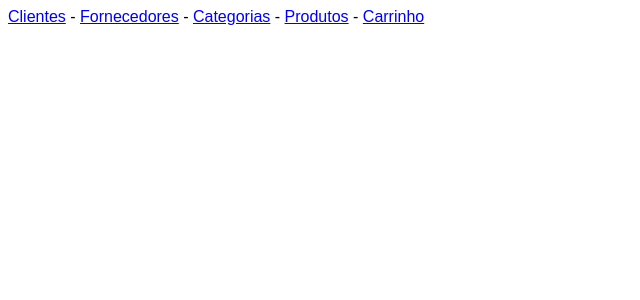
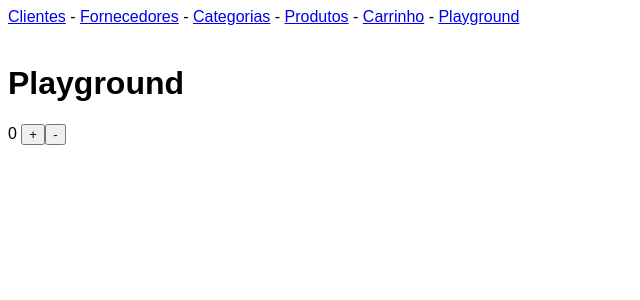
Before and after one commit to Yonatha/javascript-estudo, a Vue app in the folder loja/frontend/: page /playground in a window 1280 px wide. Shown: the top 300 px of the page, without its empty margins (0-640 px from the left). Built offline with nearby package versions, Linux system fonts and the light colour scheme.

Commit message:
intro vuex

```diff
--- a/loja/frontend/package.json
+++ b/loja/frontend/package.json
@@ -10,7 +10,8 @@
   "dependencies": {
     "axios": "^1.5.0",
     "vue": "^3.3.4",
-    "vue-router": "^4.2.5"
+    "vue-router": "^4.2.5",
+    "vuex": "^4.0.2"
   },
   "devDependencies": {
     "@vitejs/plugin-vue": "^4.3.4",
--- a/loja/frontend/src/App.vue
+++ b/loja/frontend/src/App.vue
@@ -4,7 +4,8 @@
     <a href="/fornecedores">Fornecedores</a> -
     <a href="/categorias">Categorias</a> -
     <a href="/produtos">Produtos</a> -
-    <a href="/carrinho">Carrinho</a>
+    <a href="/carrinho">Carrinho</a> -
+    <a href="/playground">Playground</a>
   </nav>
   <br>
   <router-view />
--- /dev/null
+++ b/loja/frontend/src/components/Playground/Playground.vue
@@ -0,0 +1,32 @@
+template de um componente vue
+<template>
+    <h1>Playground</h1>
+{{ contador }}
+<button @click="somar()">+</button>
+<button @click="subtrair()">-</button>
+</template>
+
+<script>
+
+import {mapState, mapActions, useStore} from 'vuex'
+
+export default {
+    name: "Playground",
+    data() {
+        return {
+            contador: 0
+        }
+    },
+    computed: {
+        ...mapState('carrinho', ['carrinho']),
+    },
+    methods: {
+        somar() {
+            this.contador++
+        },
+        subtrair() {
+            this.contador--
+        }
+    }
+}
+</script>
--- a/loja/frontend/src/router.js
+++ b/loja/frontend/src/router.js
@@ -13,6 +13,7 @@ import ListarProduto from "./components/produtos/ListarProduto.vue"
 import DeletarProduto from "./components/produtos/ListarProduto.vue"
 import CadastrarCarrinho from "./components/carrinhos/CadastrarCarrinho.vue"
 import ListarCarrinhos from "./components/carrinhos/ListarCarrinhos.vue"
+import Playground from "./components/Playground/Playground.vue"
 
 
 const routes = [
@@ -69,6 +70,10 @@ const routes = [
     {
         path: "/carrinho",
         component: ListarCarrinhos
+    },
+    {
+        path: "/playground",
+        component: Playground
     }
 
 ]
--- /dev/null
+++ b/loja/frontend/src/store/modules/carrinho/carrinho.state.js
@@ -0,0 +1,6 @@
+const state = {
+    cliente_id: null,
+    produtos: []
+}
+
+export default state
```
Also changed, not shown: loja/frontend/src/store/modules/carrinho/carrinho.actions.js (added, +9 -0 lines), loja/frontend/src/store/modules/carrinho/carrinho.module.js (added, +16 -0 lines), 1 other file (tests, documents, lock files or other folders).
